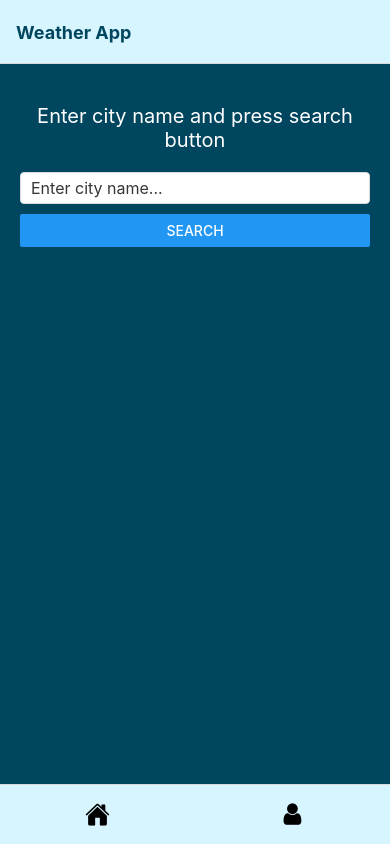
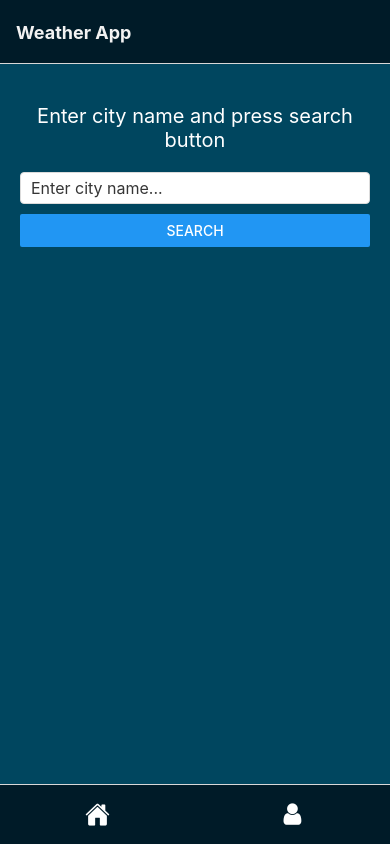
Before and after one commit to VicenBayugar/weather-app, a React Native app: screen /Home in a window 390 px wide. Built offline with nearby package versions, Linux system fonts and the light colour scheme.

Commit message:
Cambio estilos

```diff
--- a/constants/colors.js
+++ b/constants/colors.js
@@ -1,4 +1,4 @@
 export const COLORS = {
-  primary: "#D7F5FF",
+  primary: "#001B28",
   accent: "#00465F",
 };
--- a/navigation/HomeNavigator.js
+++ b/navigation/HomeNavigator.js
@@ -14,7 +14,7 @@ const HomeNavigator = () => {
         headerStyle: {
           backgroundColor: COLORS.primary,
         },
-        headerTintColor: COLORS.accent,
+        headerTintColor: "#F2F2F2",
         headerTitleStyle: {
           fontWeight: "bold",
         },
--- a/navigation/TabNavigator.js
+++ b/navigation/TabNavigator.js
@@ -26,7 +26,7 @@ const TabNavigator = () => {
           options={{
             tabBarIcon: ({ focused }) => (
               <View style={styles.item}>
-                <Ionicons name="md-home" size={25} color="black" />
+                <Ionicons name="md-home" size={25} color="white" />
               </View>
             ),
           }}
@@ -37,7 +37,7 @@ const TabNavigator = () => {
           options={{
             tabBarIcon: ({ focused }) => (
               <View style={styles.item}>
-                <FontAwesome name="user" size={25} color="black" />
+                <FontAwesome name="user" size={25} color="white" />
               </View>
             ),
           }}
```
